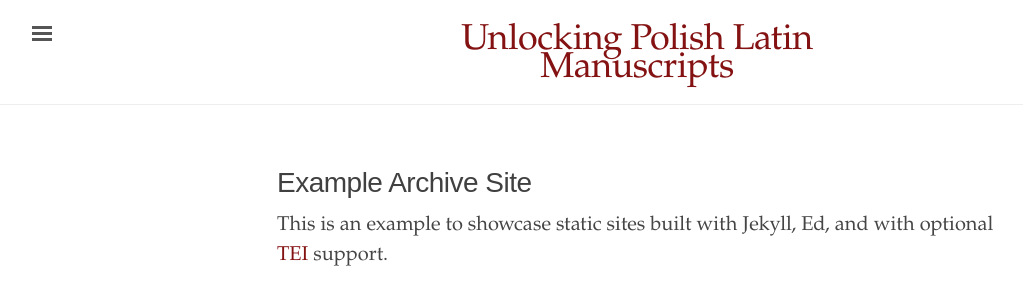
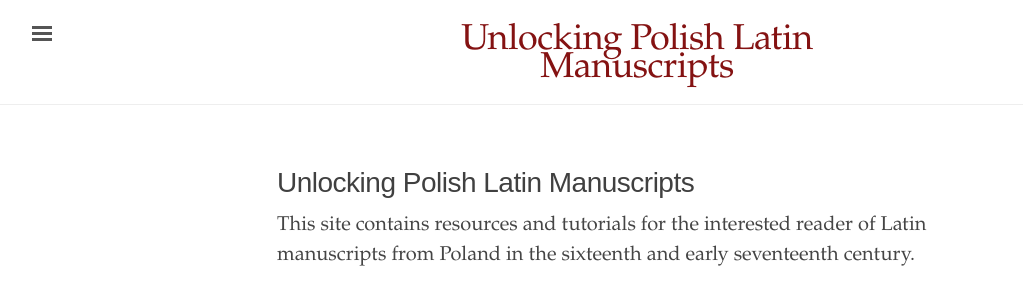
Before and after one commit to mjbaileyumd/polishlatinmanuscripts, a Jekyll site: the page built from _pages/index.md, in a window 1280 px wide. Shown: the top 305 px of the page, without its empty margins (3-1026 px from the left). Built offline with Jekyll 4.4.1, drawn with Linux system fonts in a browser that asks for light colours.

Commit message:
Update index.md

```diff
--- a/_pages/index.md
+++ b/_pages/index.md
@@ -3,6 +3,6 @@ layout: default
 permalink: /
 ---
 
-# Example Archive Site
+# Unlocking Polish Latin Manuscripts
 
-This is an example to showcase static sites built with Jekyll, Ed, and with optional [TEI](https://tei-c.org) support.
+This site contains resources and tutorials for the interested reader of Latin manuscripts from Poland in the sixteenth and early seventeenth century.
```
